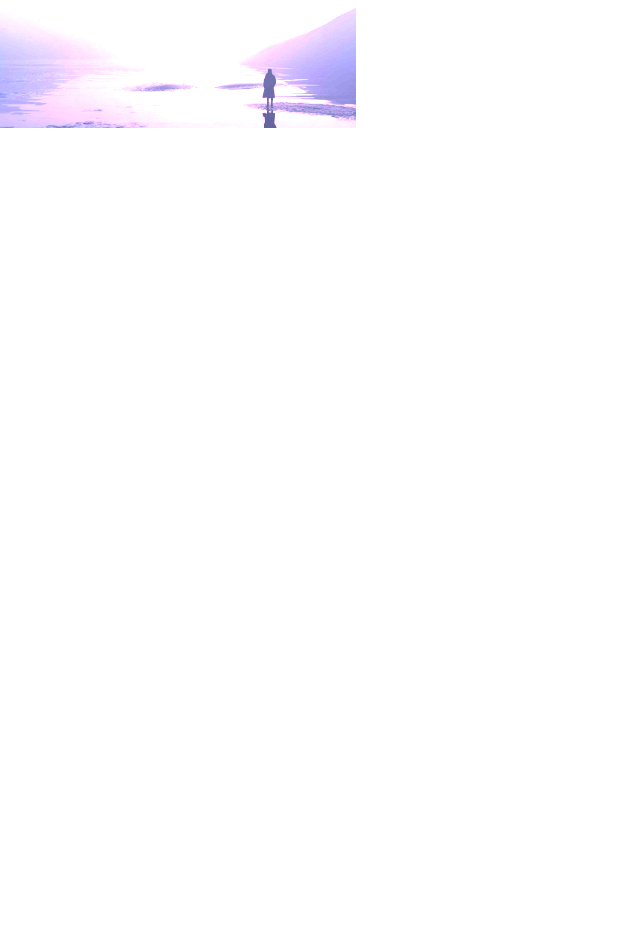
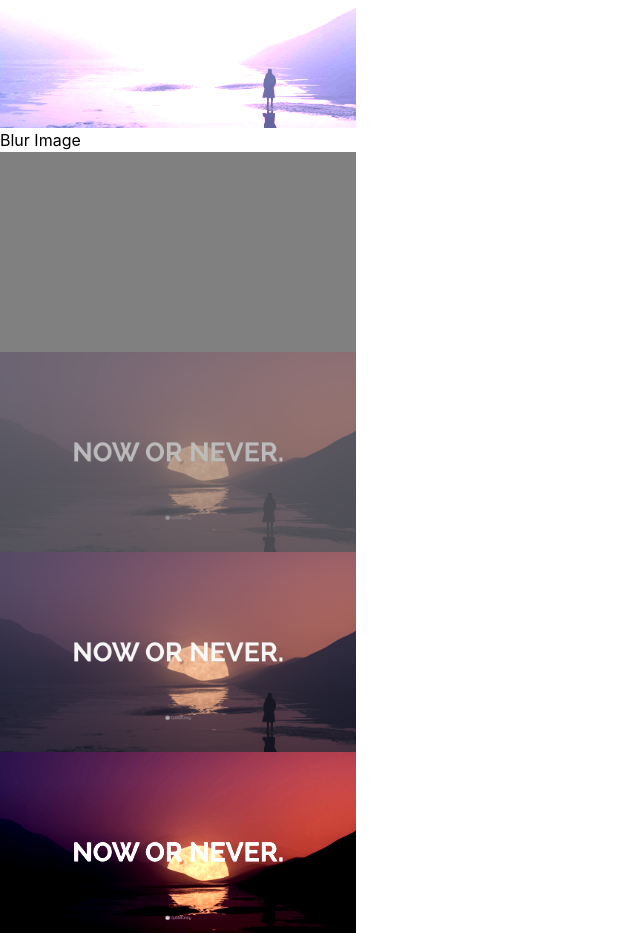
Before and after one commit to md-rayhan-shorif/Tailwind, a React (Vite) app: page / in a window 1280 px wide. Shown: the part 1920-2853 px from the top of the page, without its empty margins (0-640 px from the left). Before the commit the page ends 2048 px from the top, so only its background shows below. Built offline with nearby package versions, Linux system fonts and the light colour scheme.

Commit message:
Contrast

```diff
--- a/src/topics/Filters.jsx
+++ b/src/topics/Filters.jsx
@@ -26,6 +26,15 @@ const Filters = () => {
       <img src={photo} alt="" className='h-50 brightness-200  ' />
       <img src={photo} alt="" className='h-50 brightness-500  ' />
     </div>
+    {/* Contrast */}
+    <div>
+        <p className=' brightness-0 '>Blur Image</p>
+      <img src={photo} alt="" className='h-50 contrast-0  ' />
+      <img src={photo} alt="" className='h-50 contrast-50  ' />
+      <img src={photo} alt="" className='h-50 contrast-100  ' />
+      <img src={photo} alt="" className='h-50 contrast-200  ' />
+      <img src={photo} alt="" className='h-50 contrast-500  ' />
+    </div>
 
 
 
```
